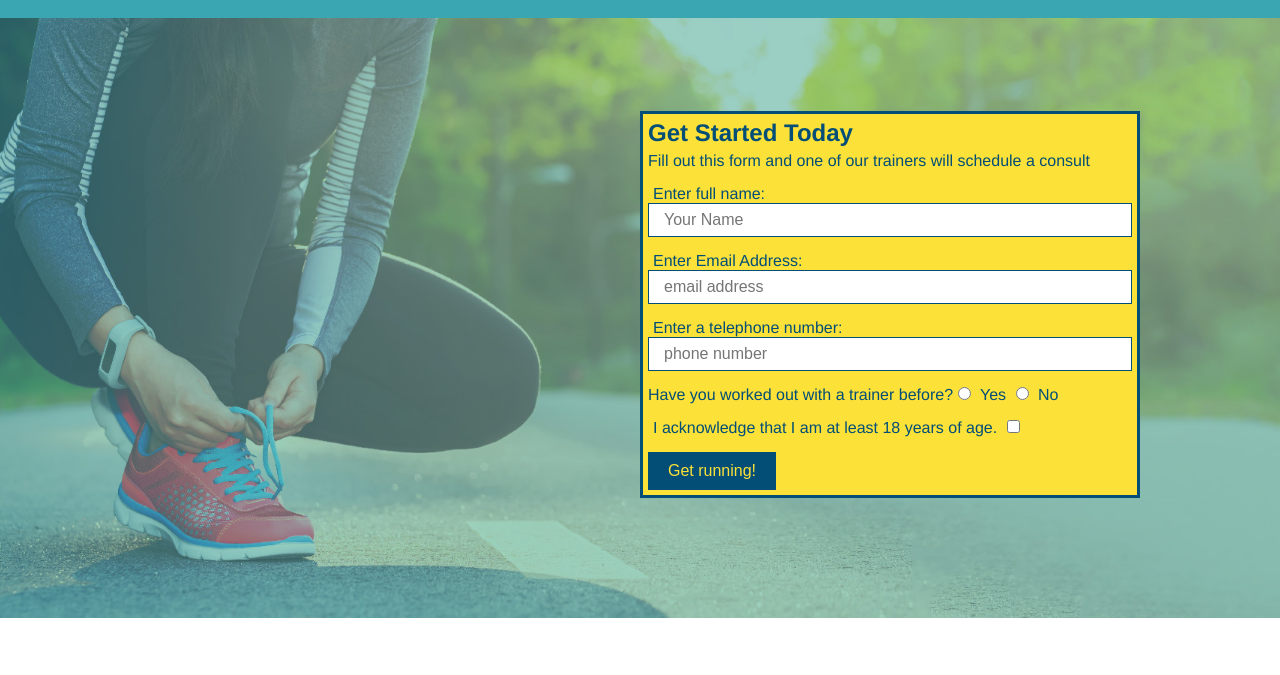
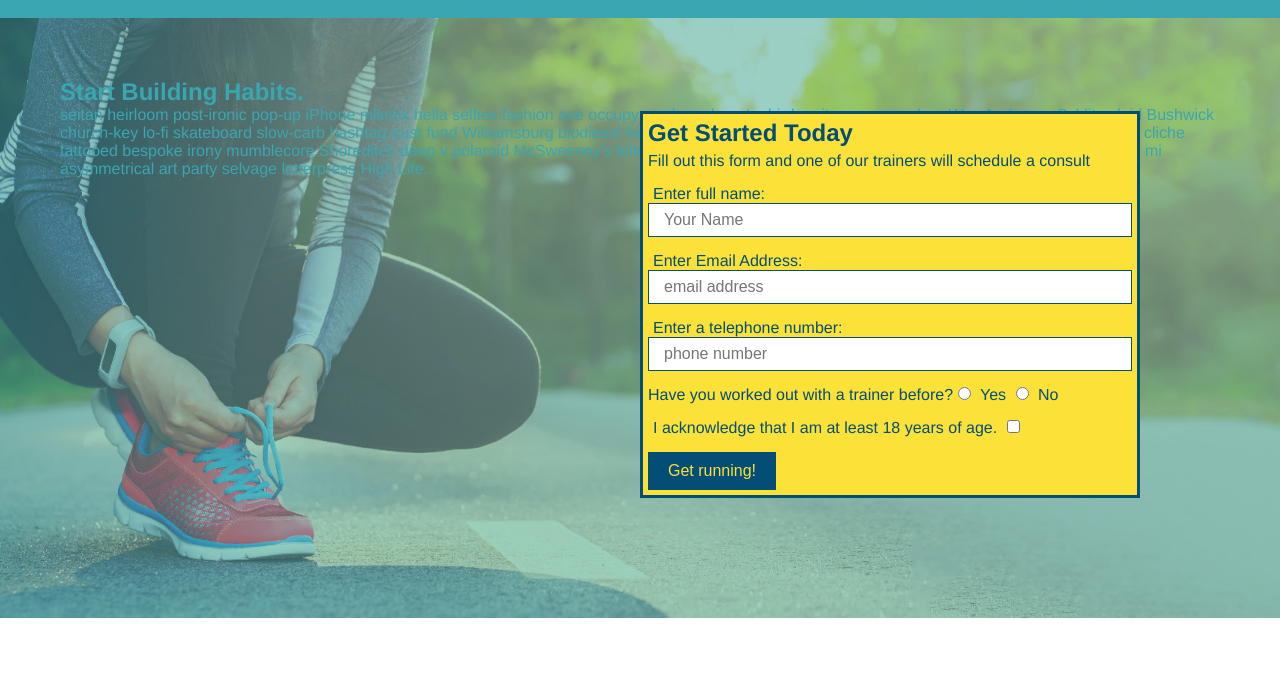
Before and after one commit to sdavis525/run-buddy, a plain HTML site: page runbuddy.html in a window 1280 px wide. Shown: the part 64-739 px from the top of the page. Drawn offline with Linux system fonts and the light colour scheme.

Commit message:
added div class= hero-cta

```diff
--- a/runbuddy.html
+++ b/runbuddy.html
@@ -38,6 +38,7 @@
     <div class="hero-form">
         <h3>Get Started Today</h3>
         <p>Fill out this form and one of our trainers will schedule a consult</p>
+
 <!-- Add form element -->
     <form>
         <label for="name">Enter full name:</label>
@@ -65,6 +66,12 @@
     </button>
     </form>
     </div>
+    <div class="hero-cta">
+        <h2>Start Building Habits.</h2>
+        <p>
+          seitan heirloom post-ironic pop-up iPhone mlkshk hella selfies fashion axe occupy readymade put a bird on it messenger bag Wes Anderson Schlitz plaid Bushwick church-key lo-fi skateboard slow-carb hashtag trust fund Williamsburg biodiesel fixie farm-to-table 8-bit banjo XOXO Banksy chillwave bicycle rights retro cliche tattooed bespoke irony mumblecore Shoreditch deep v polaroid McSweeney's bitters cray gentrify tofu Marfa you probably haven't heard of them yr banh mi asymmetrical art party selvage letterpress High Life.
+        </p>
+      </div>
 </section>
 
 <!-- "what we do" section -->
@@ -181,7 +188,7 @@
 <footer>
     <h2>❤️ Made with love by Run Buddy.</h2>
     <div>
-        <a href="#">Read Our Privacy Policy</a><br />
+        <a href="./privacy-policy.html">Read Our Privacy Policy</a><br />
         &copy; 2019 Run Buddy, Inc.
     </div>
 </footer>
```
